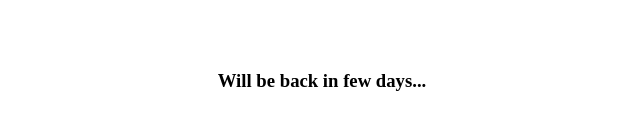
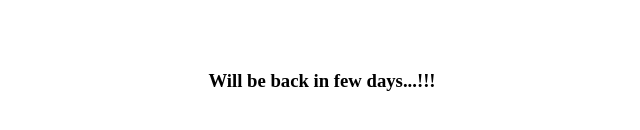
Before and after one commit to usamatabbassumut/Test-Site, a plain HTML site: page index.html in a window 1280 px wide. Shown: the part 242-372 px from the top of the page, 318-958 px from the left. Drawn offline with Linux system fonts and the light colour scheme.

Commit message:
Updated test

```diff
--- a/index.html
+++ b/index.html
@@ -9,7 +9,7 @@
 <body>
     <div style="text-align: center;">
         <svg xmlns="http://www.w3.org/2000/svg" viewBox="0 0 1440 320"><path fill="#ffd700" fill-opacity="1" d="M0,192L12.6,186.7C25.3,181,51,171,76,176C101.1,181,126,203,152,197.3C176.8,192,202,160,227,170.7C252.6,181,278,235,303,240C328.4,245,354,203,379,170.7C404.2,139,429,117,455,96C480,75,505,53,531,69.3C555.8,85,581,139,606,133.3C631.6,128,657,64,682,48C707.4,32,733,64,758,117.3C783.2,171,808,245,834,256C858.9,267,884,213,909,192C934.7,171,960,181,985,165.3C1010.5,149,1036,107,1061,74.7C1086.3,43,1112,21,1137,58.7C1162.1,96,1187,192,1213,224C1237.9,256,1263,224,1288,218.7C1313.7,213,1339,235,1364,256C1389.5,277,1415,299,1427,309.3L1440,320L1440,0L1427.4,0C1414.7,0,1389,0,1364,0C1338.9,0,1314,0,1288,0C1263.2,0,1238,0,1213,0C1187.4,0,1162,0,1137,0C1111.6,0,1086,0,1061,0C1035.8,0,1011,0,985,0C960,0,935,0,909,0C884.2,0,859,0,834,0C808.4,0,783,0,758,0C732.6,0,707,0,682,0C656.8,0,632,0,606,0C581.1,0,556,0,531,0C505.3,0,480,0,455,0C429.5,0,404,0,379,0C353.7,0,328,0,303,0C277.9,0,253,0,227,0C202.1,0,177,0,152,0C126.3,0,101,0,76,0C50.5,0,25,0,13,0L0,0Z"></path></svg>
-        <h3>Will be back in few days... </h3>
+        <h3>Will be back in few days...!!! </h3>
 
     </div>
 
```
